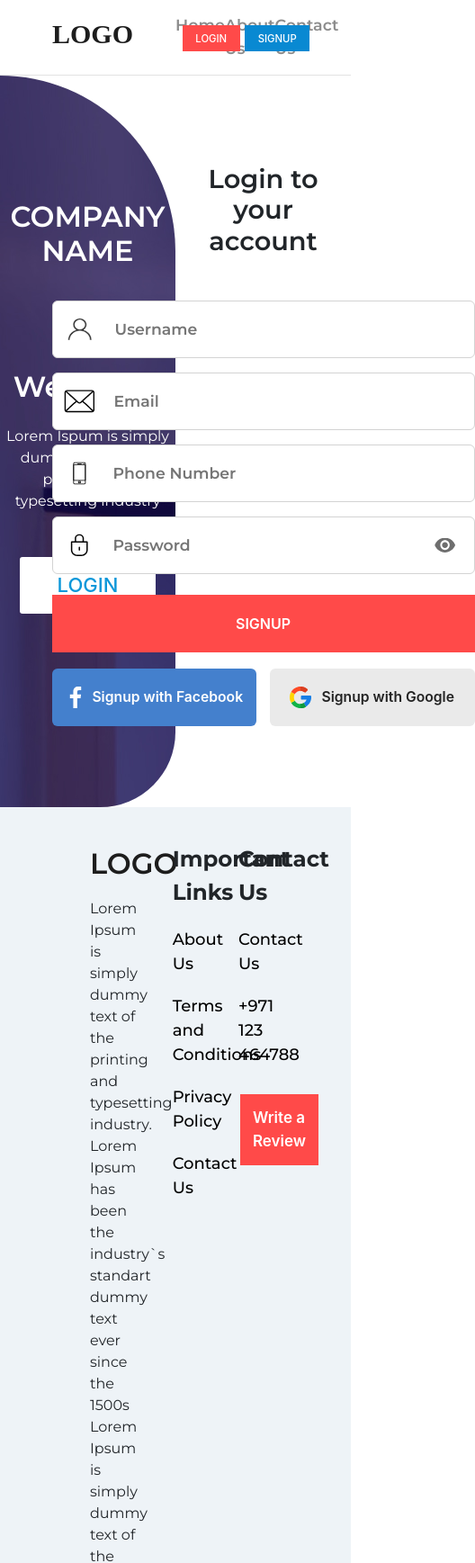
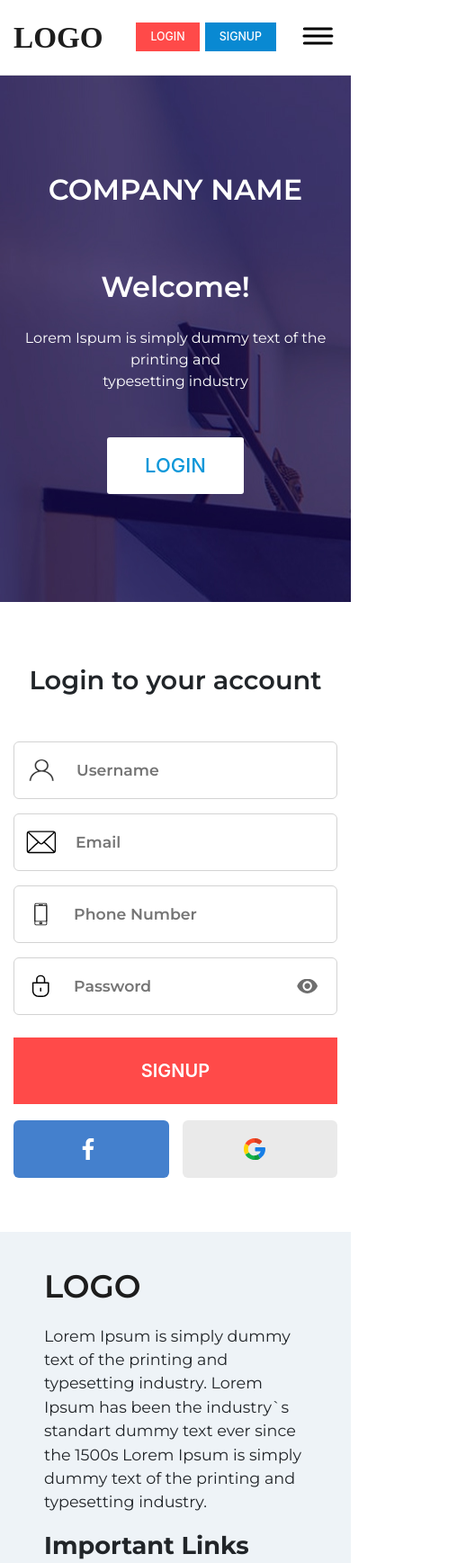
Before and after one commit to ExuCounter/front-end-project, a website: page signup.html in a window 390 px wide. Shown: the top 1737 px of the page at 90% size, 528 px wide, since content can reach past the window. Drawn offline with nearby package versions, Linux system fonts and the light colour scheme; a web font is replaced by a local one.

Commit message:
media queries for login/signup page

```diff
--- a/signup.html
+++ b/signup.html
@@ -15,6 +15,9 @@
     <link rel="stylesheet" href="style/buttons.css">
     <link rel="stylesheet" href="style/auth.css">
     <link rel="stylesheet" href="style/text.css">
+
+    <link rel="stylesheet" href="style/burger-menu.css">
+    <link rel="stylesheet" href="style/media-queries.css">
 </head>
 <body>
 
@@ -22,10 +25,10 @@
    <div class="top-bar">
     <div class="container">
         <div class="top-bar__row row">
-            <div class="col-6">
+            <div class="col-3 col-sm-4 col-xl-6 col-md-3">
                 <a href="home.html" class="top-bar__logo">Logo</a>
             </div>
-            <div class="col-3 top-bar__row__nav-col">
+            <div class="col-11 col-md-6 col-xl-3 top-bar__row__nav-col">
                 <ul class='top-bar__nav-menu'>
                     <li>
                         <a href="home.html">Home</a>
@@ -37,9 +40,8 @@
                         <a href="contact-us.html">Contact Us</a>
                     </li>
                 </ul>
-               </nav>
             </div>
-            <div class="col-3 top-bar__menu">
+            <div class="col-md-3 col-sm-3 col-7 top-bar__menu">
                 <ul>
                     <li>
                         <a class="xs-btn xs-btn-login" href='login.html'>
@@ -55,13 +57,17 @@
             </div>
         </div>
     </div>
+
+<button class="burger-menu">
+    <span></span>
+</button>
     </div>
 
     <!-- HOME AUTH -->
     <section class="home-auth-section home-auth-section_signup">
         <div class="container">
             <div class="home-auth-section__row row">
-                <div class="col-6 home-auth-section__row__left-col">
+                <div class="col-lg-6 col-12 home-auth-section__row__left-col">
                     <h1>Company Name</h1>
                     <h2 class="main-page-heading">Welcome!</h2>
                     <p class="main-page-paragraph">Lorem Ispum is simply dummy text of the printing and<br> typesetting industry</p>
@@ -69,7 +75,7 @@
                         Login
                     </a>
                 </div>
-                <div class="col-6 home-auth-section__row__right-col">
+                <div class="col-lg-6 col-12 home-auth-section__row__right-col">
                     <h2>Login to your account</h2>
                     <form action="#">
                         <label class="input-container">
@@ -105,11 +111,11 @@
                         <div class="social-signup-container">
                             <button class="social-signup-container__button social-signup-container__button_facebook">
                                 <img src="img/facebook.svg" alt="facebook icon">
-                                Signup with Facebook
+                                <p>Signup with Facebook</p>
                             </button>
                             <button class="social-signup-container__button social-signup-container__button_google">
                                 <img src="img/google-cloud-search.svg" alt="google icon">
-                                Signup with Google
+                                <p>Signup with Google</p>
                             </button>
                         </div>
                     </form>
@@ -122,7 +128,7 @@
     <footer class="footer">
         <div class="container">
             <div class="footer__row row">
-                <div class="col-5 footer__col">
+                <div class="col-sm-6 col-12 col-lg-5 footer__col">
                     <a href="home.html" class="footer__logo">Logo</a>
                     <p class='footer__company-description'>
                         Lorem Ipsum is simply dummy text of the
@@ -133,7 +139,7 @@
                         and typesetting industry.
                     </p>
                 </div>
-                <div class="col-4 footer__col">
+                <div class="col-sm-6 col-12 col-lg-3 col-4 footer__col">
                     <span class="footer__col-title">Important Links</span>
                     <ul class="footer__menu">
                         <li>
@@ -150,7 +156,7 @@
                         </li>
                     </ul>
                 </div>
-                <div class="col-3 footer__col">
+                <div class="col-12 col-lg-3 footer__col">
                     <span class="footer__col-title">Contact Us</span>
                     <ul class="footer__menu">
                         <li>
--- a/style/base.css
+++ b/style/base.css
@@ -5,6 +5,10 @@
 
 a:hover{
     text-decoration: none;
+}
+
+html{
+    font-size: 18px;
 }
 
 .container{
--- /dev/null
+++ b/style/burger-menu.css
@@ -0,0 +1,49 @@
+.burger-menu{
+    width: 1.66em;
+    height: 1.66em;
+    outline: none;
+    background-color: transparent;
+    position: absolute;
+    top: 1.15em;
+    right: 1em;
+    z-index: 2;
+    border: none;
+    outline: none;
+    display: none;
+}
+
+.burger-menu span{
+    content: '';
+    position: absolute;
+    left: 50%;
+    top: 50%;
+    transform: translate(-50%, -50%);
+    width: 1.66em;
+    height: 0.15rem;
+    background-color: #000;
+    border-radius: 4px;
+}
+
+.burger-menu span:after{
+    content: '';
+    position: absolute;
+    top: -8px;
+    left: 50%;
+    transform: translate(-50%, 0%);
+    width: 1.66em;
+    height: 0.15rem;
+    background-color: #000;
+    border-radius: 4px;
+}
+
+.burger-menu span:before{
+    content: '';
+    position: absolute;
+    top: 8px;
+    left: 50%;
+    transform: translate(-50%, 0%);
+    width: 1.66em;
+    height: 0.15rem;
+    background-color: #000;
+    border-radius: 4px;
+}
--- a/style/buttons.css
+++ b/style/buttons.css
@@ -1,6 +1,6 @@
 .xs-btn{
-    font-size: 11.3px;
-    padding: 6.5px 13.5px;
+    font-size: 0.62rem;
+    padding: 0.36rem 0.75rem;
     color: #FFF;
     font-family: "SF Text", -apple-system, BlinkMacSystemFont, 'Segoe UI', Roboto, Oxygen, Ubuntu, Cantarell, 'Open Sans', 'Helvetica Neue', sans-serif;
     text-transform: uppercase;
@@ -12,21 +12,21 @@
 }
 
 .lg-btn{
-    font-size: 22px;
+    font-size: 1.22rem;
     background: #ff4a49;
     color: #FFF;
     justify-content: center;
     display: flex;
-    padding: 23px 0px;
+    padding: 1.27rem 0rem;
     font-weight: 600;
     font-family: "SF Text", -apple-system, BlinkMacSystemFont, 'Segoe UI', Roboto, Oxygen, Ubuntu, Cantarell, 'Open Sans', 'Helvetica Neue', sans-serif;
-    border-radius: 4px;
+    border-radius: 0.22rem;
     border: solid 1px transparent;
 }
 
 .lg-btn a{
     color: #FFF;
-    margin-left: 5px;
+    margin-left: 0.27rem;
 }
 
 .xs-btn-signup{
@@ -34,9 +34,9 @@
 }
 
 .write-review__btn{
-    font-size: 17px;
+    font-size: 0.95rem;
     font-weight: 600;
-    padding: 13px;
+    padding: 0.72rem;
     color: #FFF !important;
     background-color: #ff4a49;
     border: solid 1px transparent;
@@ -50,9 +50,9 @@
     background-color: #ff4a49;
     border: solid 1px transparent;
     color: #FFF;
-    padding: 19px 0px;
+    padding: 1.05rem 0px;
     text-align: center;
-    margin: 0px 0px 30px 0px;
+    margin: 0px 0px 1.66rem 0px;
     text-transform: uppercase;
     font-weight: 600;
     transition: 0.1s ease-out;
@@ -76,17 +76,17 @@
     border: none;
     background-color: #bdbdbd;
     color: #FFF;
-    padding: 6px 9px;
-    font-size: 10.5px;
-    border-radius: 3px;
-    border: solid 1px transparent;
+    padding: 0.33rem 0.5rem;
+    font-size: 0.58rem;
+    border-radius: 0.16rem;
+    border: solid 0.05rem transparent;
 
 }
 
 .contact-reviewer-btn:hover{
     background-color: transparent;
     color: #4a4a4a;
-    border: solid 1px #4a4a4a;
+    border: solid 0.05rem #4a4a4a;
 }
 
 .useful-btn{
@@ -95,8 +95,8 @@
     border: none;
     display: flex;
     align-items: center;
-    padding: 6px 10px;
-    font-size: 10px;
+    padding: 0.33rem 0.55rem;
+    font-size: 0.55rem;
     font-weight: 600;
     border-radius: 4px;
 }
@@ -105,7 +105,7 @@
     border: none;
     background-color: transparent;
     color: #787878;
-    font-size: 14.4px;
+    font-size: 0.8rem;
     font-weight: 600;
     display: flex;
     justify-content: center;
@@ -116,7 +116,7 @@
 }
 
 .share-btn img, .report-btn img{
-    margin-right: 15px !important;
+    margin-right: 0.83rem !important;
 }
 
 .useful-btn_not img{
--- a/style/footer.css
+++ b/style/footer.css
@@ -1,33 +1,33 @@
 .footer{
     background-color: #eef3f7;
-    padding: 39px 85px;
+    padding: 2.16rem 4.72rem;
 }
 
 .footer__logo{
-    font-size: 32px;
+    font-size: 1.77rem;
     font-weight: 600;
     text-transform: uppercase;
     color: #1d1d1d;
 }
 
 .footer__company-description{
-    font-size: 16px;
-    padding: 14px 0px;
-    max-width: 400px;
+    font-size: 0.88rem;
+    padding: 0.77rem 0px;
+    max-width: 22.22rem;
 }
 
 .footer__col-title{
-    font-size: 24.5px;
+    font-size: 1.36rem;
     font-weight: 700;
 }
 
 .footer-menu{
-    padding-top: 10px;
+    padding-top: 1.8;
 }
 
 .footer__menu li{
-    font-size: 18px;
-    padding: 10px 0px;
+    font-size: 1rem;
+    padding: 0.55rem 0px;
     font-weight: 500;
 }
 
@@ -36,11 +36,11 @@
 }
 
 .footer__menu li:nth-child(1){
-    padding: 22px 0px 10px 0px;
+    padding: 1.22rem 0px 0.55rem 0px;
 }
 
 .footer__menu .write-review__btn{
-    margin: 10px 0px 0px 2px;
+    margin: 0.55rem 0px 0px 0.15rem;
     display: block;
     width: fit-content;
 }
--- /dev/null
+++ b/style/media-queries.css
@@ -0,0 +1,68 @@
+@media screen and (max-width: 1200px){
+
+}
+
+@media screen and (max-width: 992px){
+    html{
+        font-size: 20px;
+    }
+    .home-auth-section_login .home-auth-section__row__left-col, .home-auth-section_signup .home-auth-section__row__left-col{
+        background-size: auto;
+        border-radius: 0px;
+    }
+    .home-auth-section__row__right-col h2{
+        padding-top: 70px;
+    }
+    .home-auth-section__row__right-col form{
+        margin-bottom: 60px;
+    }
+}
+
+@media screen and (max-width: 768px){
+    .top-bar__row__nav-col{
+        position: absolute;
+        opacity: 0;
+        overflow: hidden;
+        transition: 0.1s ease-in-out;
+        transform: translate(-50%, 0%);
+    }
+    .top-bar__menu{
+        margin-top: -6px;
+    }
+    .burger-menu{
+        display: block;
+    }
+    .footer{
+        padding: 1.7rem;
+    }
+    .footer__row .footer__col:nth-child(3){
+        padding-top: 20px;
+    }
+}
+
+@media screen and (max-width: 568px){
+    .main-page-paragraph{
+        padding: 0px 1.3rem;
+    }
+    .home-auth-section__row__right-col form {
+        width: 100%;
+    }
+    .social-signup-container__button p{
+        display: none;
+    }
+    .home-auth-section__row__left-col{
+        padding: 108px 0px 120px 0px;
+    }
+    .home-auth-section_signup .social-signup-container {
+        margin-bottom: 0px;
+    }
+}
+
+@media screen and (max-width: 440px){
+    .top-bar{
+        padding: 0.83rem 0.9rem 0.83rem 0rem;
+    }
+    .home-auth-section__row__left-col h1{
+        padding-bottom: 3rem;
+    }
+}
--- a/style/top-bar.css
+++ b/style/top-bar.css
@@ -1,7 +1,8 @@
 .top-bar{
-    padding: 15px 43px;
+    padding: 0.83rem 2.38rem;
     background-color: #FFF;
     border-bottom: solid 1px #e2e2e2;
+    justify-content: center;
 }
 
 .top-bar__nav-menu{
@@ -11,7 +12,7 @@
 }
 
 .top-bar__nav-menu li a{
-    font-size: 17.5px;
+    font-size: 0.97rem;
     font-weight: 600;
     color: #8c8c8c;
 }
@@ -24,7 +25,7 @@
 }
 
 .top-bar__logo{
-    font-size: 30px;
+    font-size: 1.66rem;
     font-weight: 600;
     text-transform: uppercase;
     font-family: "SF Text Bold";
@@ -44,7 +45,7 @@
 }
 
 .top-bar__menu a{
-    margin: 0px 2.8px;
+    margin: 0rem 0.155rem;
     font-weight: 500;
 }
 
@@ -66,15 +67,38 @@
 .top-bar__user a{
     display: flex;
     align-items: center;
-    font-size: 15.5px;
+    font-size: 0.86rem;
     font-weight: 600;
     color: #8c8c8c;
 }
 
 .top-bar__user img{
-    width: 40px;
-    height: 40px;
-    border-radius: 40px;
+    width: 2.22rem;
+    height: 2.22rem;
+    border-radius: 2.22rem;
     border: solid 1px #0989d2;
     margin-left: 15px;
 }
+
+.top-bar__row__nav-col.active{
+    background-color: #FFF;
+    justify-content: space-between;
+    position: absolute;
+    width: 100%;
+    left: 50%;
+    transform: translate(-50%, 0%);
+    top: 5px;
+    z-index: 1;
+    height: 60px;
+    display: flex;
+    opacity: 1;
+}
+
+.top-bar__row__nav-col.active ul{
+    display: flex;
+    justify-content: flex-start;
+}
+
+.top-bar__row__nav-col.active ul li{
+    margin-right: 25px;
+}
```
Also changed, not shown: js/script.js (+13 -0 lines), login.html (+17 -11 lines). Lines whose indentation alone changed are shown as unchanged.
